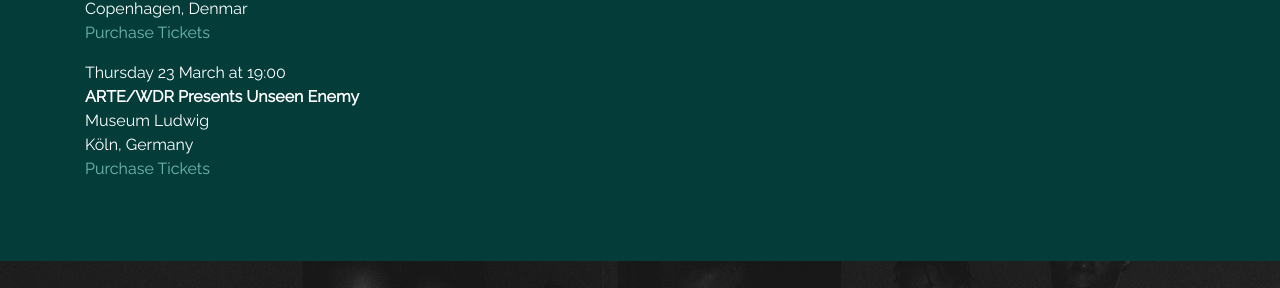
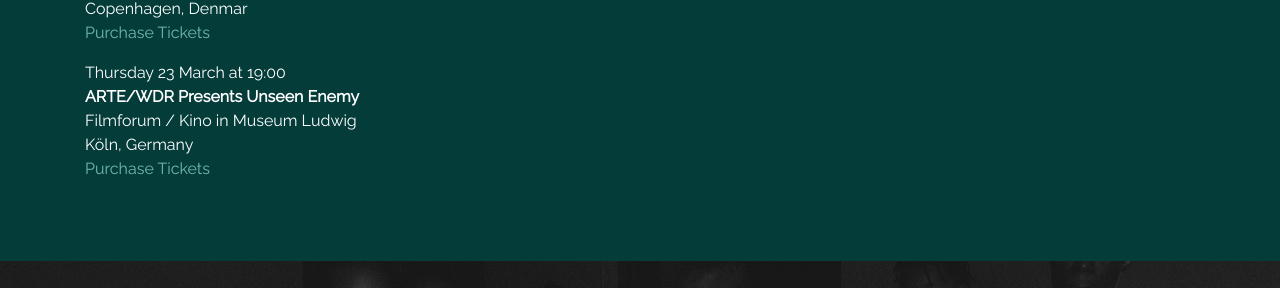
Before and after one commit to caseyg/takesallofus, a Jekyll site: the page built from index.md, in a window 1280 px wide and 900 px high, scrolled down 2052 px. Shown: the part 149-437 px from the top of the window. Built offline with Jekyll 4.4.1, drawn with Linux system fonts in a browser that asks for light colours; nearby versions of some CDN libraries; comment, search, counter and statistics services are not loaded.

Commit message:
Updated Index

```diff
--- a/index.md
+++ b/index.md
@@ -44,9 +44,9 @@
   url: http://www.nfbio.dk/ticketflow/2017/16708
 - date-and-time: Thursday 23 March at 19:00
   title: ARTE/WDR Presents Unseen Enemy
-  venue: Museum Ludwig
+  venue: Filmforum / Kino in Museum Ludwig
   location: Köln, Germany
-  url: Tickets on Sale Soon
+  url: free entrance
 mediapartners:
 - title: CNN FILMS
   url:
```
